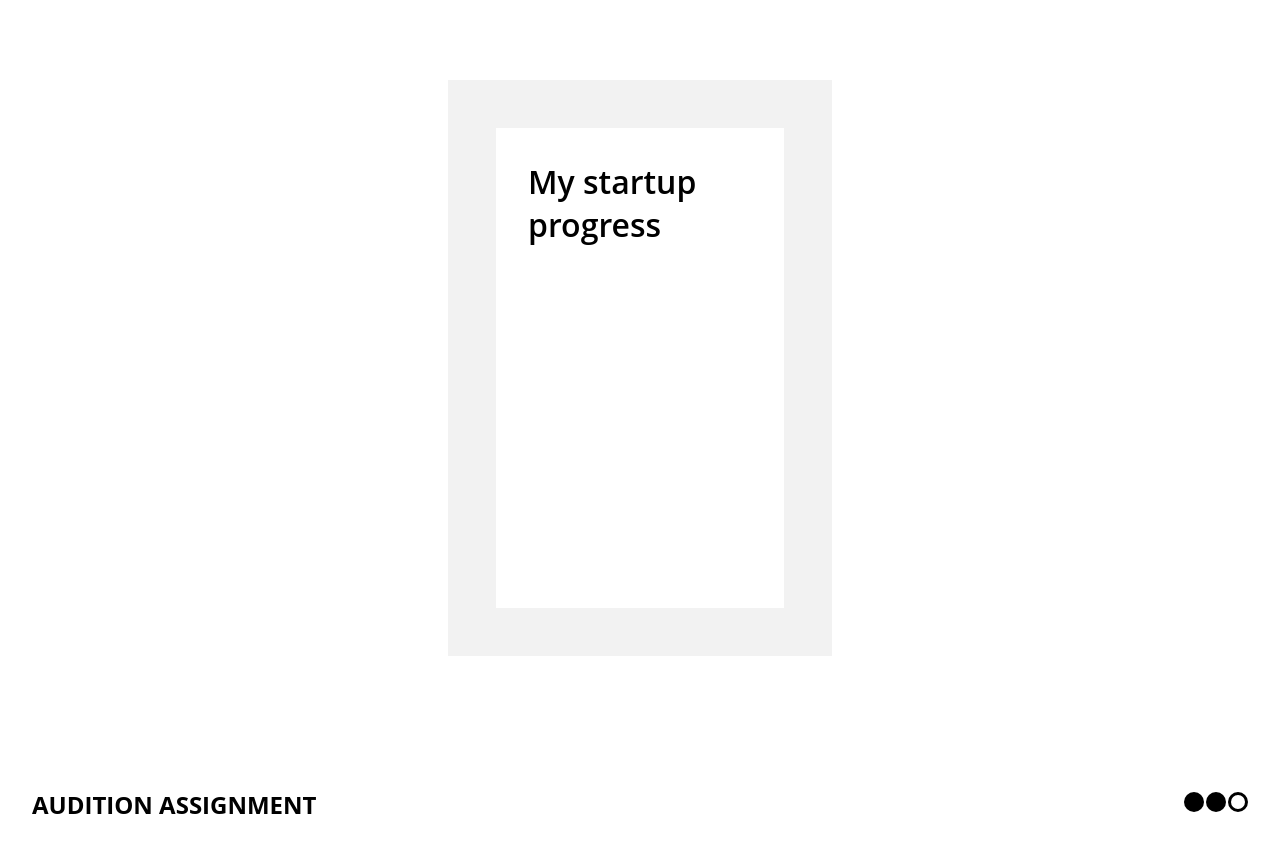
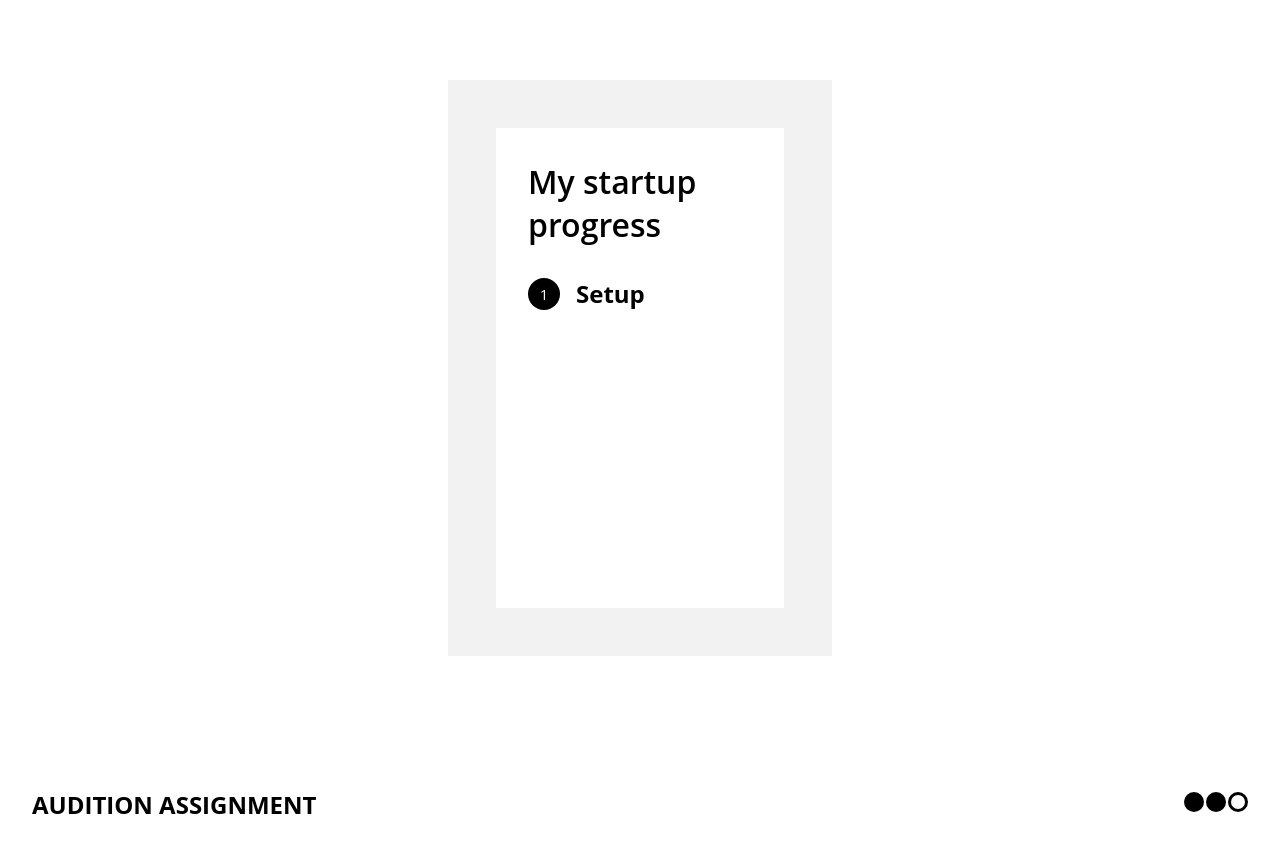
Before and after one commit to lexican/startup-phases, a Next.js app: page / in a window 1280 px wide. Shown: the top 852 px of the page. Built offline with nearby package versions, Linux system fonts and the light colour scheme.

Commit message:
feat : Phase component

```diff
--- a/pages/index.tsx
+++ b/pages/index.tsx
@@ -1,4 +1,5 @@
 import Logo from 'src/common/components/logo/Logo';
+import Phase from 'src/common/components/phase/Phase';
 import { HomeStyles } from 'styles/HomeStyles';
 
 export default function Home() {
@@ -8,6 +9,7 @@ export default function Home() {
         <div className="container">
           <div className="inner-container">
             <h1>My startup progress</h1>
+            <Phase isCompleted={false} phaseNumber={1} title="Setup" />
           </div>
         </div>
         <div className="footer">
--- /dev/null
+++ b/src/common/components/checkmark/Checkmark.tsx
@@ -0,0 +1,21 @@
+const CheckmarkIcon = (): JSX.Element => (
+  <svg
+    enableBackground="new 0 0 24 24"
+    height="24px"
+    id="Layer_1"
+    version="1.1"
+    viewBox="0 0 24 24"
+    width="24px"
+    xmlSpace="preserve"
+    xmlns="http://www.w3.org/2000/svg"
+    xmlnsXlink="http://www.w3.org/1999/xlink"
+  >
+    <path
+      clipRule="evenodd"
+      d="M21.652,3.211c-0.293-0.295-0.77-0.295-1.061,0L9.41,14.34  c-0.293,0.297-0.771,0.297-1.062,0L3.449,9.351C3.304,9.203,3.114,9.13,2.923,9.129C2.73,9.128,2.534,9.201,2.387,9.351  l-2.165,1.946C0.078,11.445,0,11.63,0,11.823c0,0.194,0.078,0.397,0.223,0.544l4.94,5.184c0.292,0.296,0.771,0.776,1.062,1.07  l2.124,2.141c0.292,0.293,0.769,0.293,1.062,0l14.366-14.34c0.293-0.294,0.293-0.777,0-1.071L21.652,3.211z"
+      fillRule="evenodd"
+    />
+  </svg>
+);
+
+export default CheckmarkIcon;
--- /dev/null
+++ b/src/common/components/phase/Phase.tsx
@@ -0,0 +1,21 @@
+import { FC } from 'react';
+import CheckmarkIcon from '../checkmark/Checkmark';
+import { PhaseStyles } from './PhaseStyles';
+
+interface IProps {
+  phaseNumber: number;
+  title: string;
+  isCompleted: boolean;
+}
+
+const Phase: FC<IProps> = ({ title, phaseNumber, isCompleted }) => (
+  <PhaseStyles>
+    <div className="title">
+      <span className="phase-number">{phaseNumber}</span>
+      <h3>{title}</h3>
+    </div>
+    {isCompleted && <CheckmarkIcon />}
+  </PhaseStyles>
+);
+
+export default Phase;
--- /dev/null
+++ b/src/common/components/phase/PhaseStyles.ts
@@ -0,0 +1,32 @@
+import styled from 'styled-components';
+
+export const PhaseStyles = styled.div`
+  display: flex;
+  align-items: center;
+  margin-top: 2rem;
+  margin-bottom: 1.5rem;
+  .title {
+    display: flex;
+    align-items: center;
+    gap: 1rem;
+    .phase-number {
+      display: flex;
+      justify-content: center;
+      align-items: center;
+      background-color: #000;
+      color: #fff;
+      width: 2rem;
+      height: 2rem;
+      border-radius: 50%;
+      font-size: 15px;
+      font-weight: 400;
+    }
+    h3 {
+      margin: 0;
+      margin-right: 30px;
+      font-size: 1.5rem;
+      line-height: 1;
+      font-weight: 700;
+    }
+  }
+`;
```
